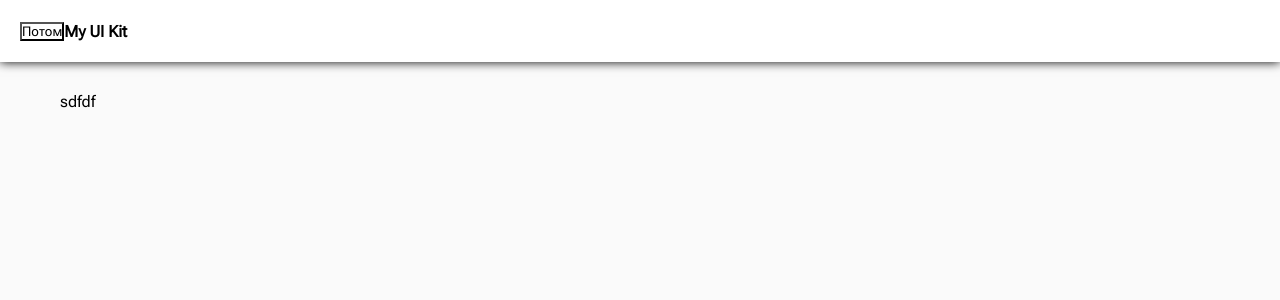
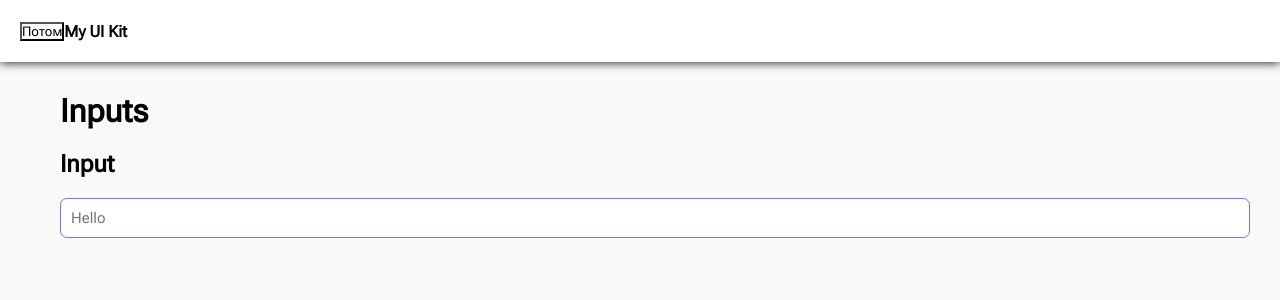
Before and after one commit to alex-sizow/AlexUI-Vue, a Vue app: page /input in a window 1280 px wide. Shown: the top 300 px of the page. Built offline with nearby package versions, Linux system fonts and the light colour scheme.

Commit message:
Input init

```diff
--- a/package.json
+++ b/package.json
@@ -12,6 +12,8 @@
     "@fortawesome/fontawesome-svg-core": "^6.4.0",
     "@fortawesome/free-solid-svg-icons": "^6.4.0",
     "@fortawesome/vue-fontawesome": "^3.0.3",
+    "@vuelidate/core": "^2.0.2",
+    "@vuelidate/validators": "^2.0.2",
     "sass": "^1.62.1",
     "vue": "^3.2.47",
     "vue-router": "4"
--- a/src/components/Input.vue
+++ b/src/components/Input.vue
@@ -1,8 +1,114 @@
-<script setup></script>
+<script setup>
+const emits = defineEmits(['update:value']);
 
+const props = defineProps({
+	value: {
+		type: String,
+		default: '',
+	},
+	name: {
+		type: String,
+		required: true,
+	},
+	text: {
+		type: String,
+		default: 'text',
+	},
+	placeholder: {
+		type: String,
+		required: true,
+	},
+	label: {
+		type: String,
+		required: true,
+	},
+	width: {
+		type: String,
+		default: '300px',
+	},
+});
+
+const updateValue = (event) => {
+	emits('update:value', event.target.value);
+};
+</script>
 
 <template>
-	<div></div>
+	<div class="form-input">
+		<input
+			class="input-text"
+			:type="type"
+			:name="name"
+			:id="name"
+			:placeholder="placeholder"
+			:value="value"
+			@input="updateValue($event)" />
+		<label
+			:for="name"
+			class="input-label"
+			>{{ label }}</label
+		>
+	</div>
 </template>
 
-<style lang="scss" scoped></style>
+<style lang="scss" scoped>
+.form {
+	&-input {
+		margin-bottom: 30px;
+		position: relative;
+	}
+	&-error {
+		background: var(--danger);
+		margin-top: 4px;
+		border-radius: 7px;
+		font-size: 13px;
+		color: #fff;
+		padding: 5px;
+	}
+}
+.input {
+	&-text {
+		border: 1px solid var(--primary);
+		padding: 0 10px;
+		height: 40px;
+		border-radius: 7px;
+		font-size: 15px;
+		width: 100%;
+		position: relative;
+		z-index: 1;
+		&:focus {
+			& + .input-label {
+				z-index: 1;
+				opacity: 1;
+				top: -20px;
+			}
+		}
+		&:not(:placeholder-shown) {
+			& + .input-label {
+				z-index: 1;
+				opacity: 1;
+				top: -20px;
+			}
+		}
+	}
+	&-label {
+		font-weight: bold;
+		display: block;
+		position: absolute;
+		top: 20px;
+		opacity: 0;
+		z-index: -1;
+		transition: 0.3s;
+		font-size: 13px;
+		color: var(--primary);
+	}
+}
+.v-enter-active,
+.v-leave-active {
+	transition: opacity 0.5s ease;
+}
+.v-enter-from,
+.v-leave-to {
+	opacity: 0;
+}
+</style>
--- a/src/views/Input.vue
+++ b/src/views/Input.vue
@@ -1,7 +1,39 @@
+<script setup>
+import useVuelidate from '@vuelidate/core';
+import { minLength } from '@vuelidate/validators';
+import { computed, ref } from 'vue';
+
+import Input from '@/components/Input.vue';
+
+const nameField = ref('');
+
+const rules = computed(() => ({
+	nameField: {
+		minLength: minLength(3),
+	},
+}));
+
+const v = useVuelidate(rules, { nameField });
+</script>
+
 <template>
-	<div>sdfdf</div>
+	<h1 class="header-1">Inputs</h1>
+	<h2 class="header-2">Input</h2>
+
+	<form>
+		<Input
+			label="Name"
+			placeholder="Hello"
+			:value="nameField"
+			v-model:value="v.nameField.$model" />
+	</form>
 </template>
 
-<script setup></script>
-
-<style lang="scss" scoped></style>
+<style lang="scss" scoped>
+h2 {
+	margin-top: 20px;
+}
+form {
+	margin-top: 20px;
+}
+</style>
```
Also changed, not shown: 1 other file (tests, documents, lock files or other folders).
